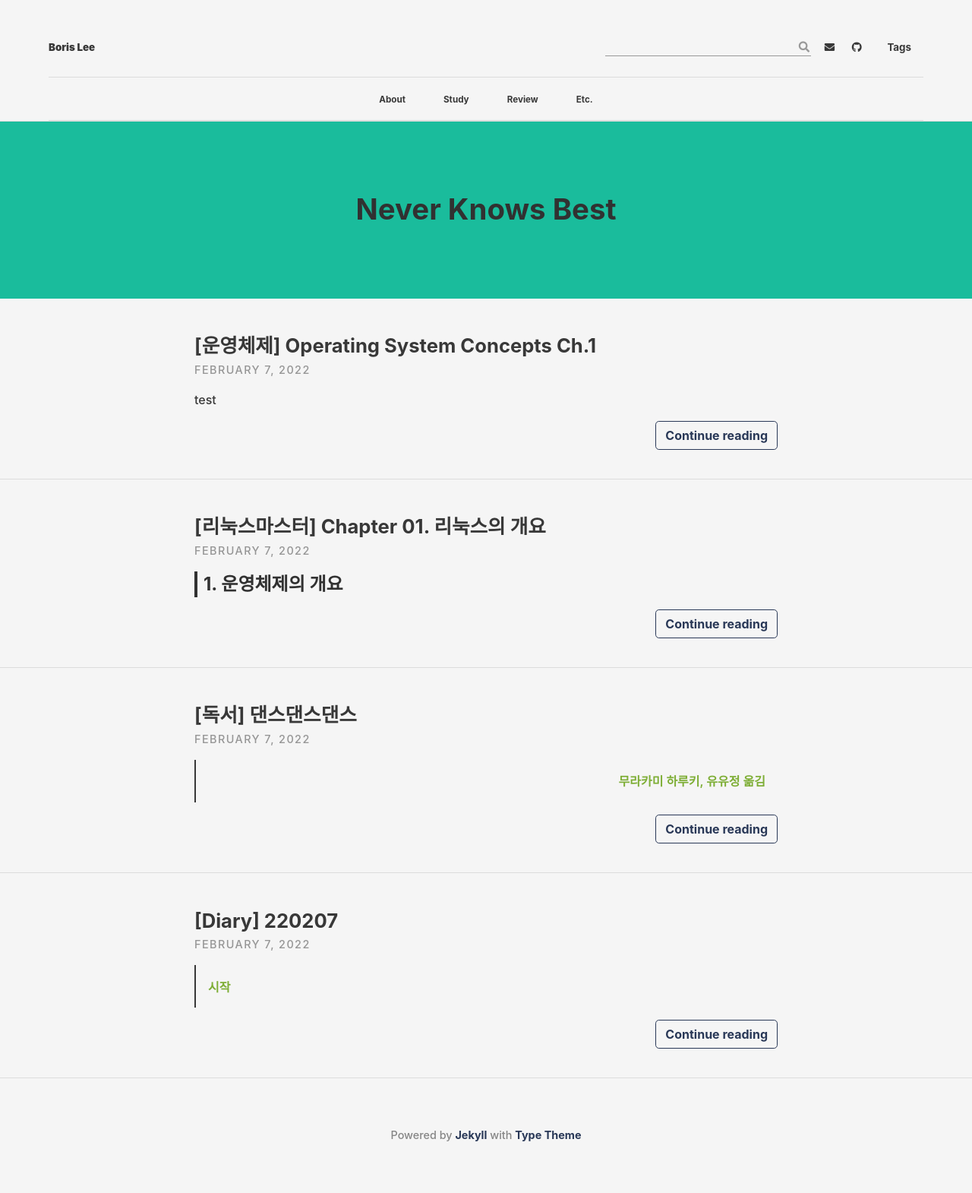
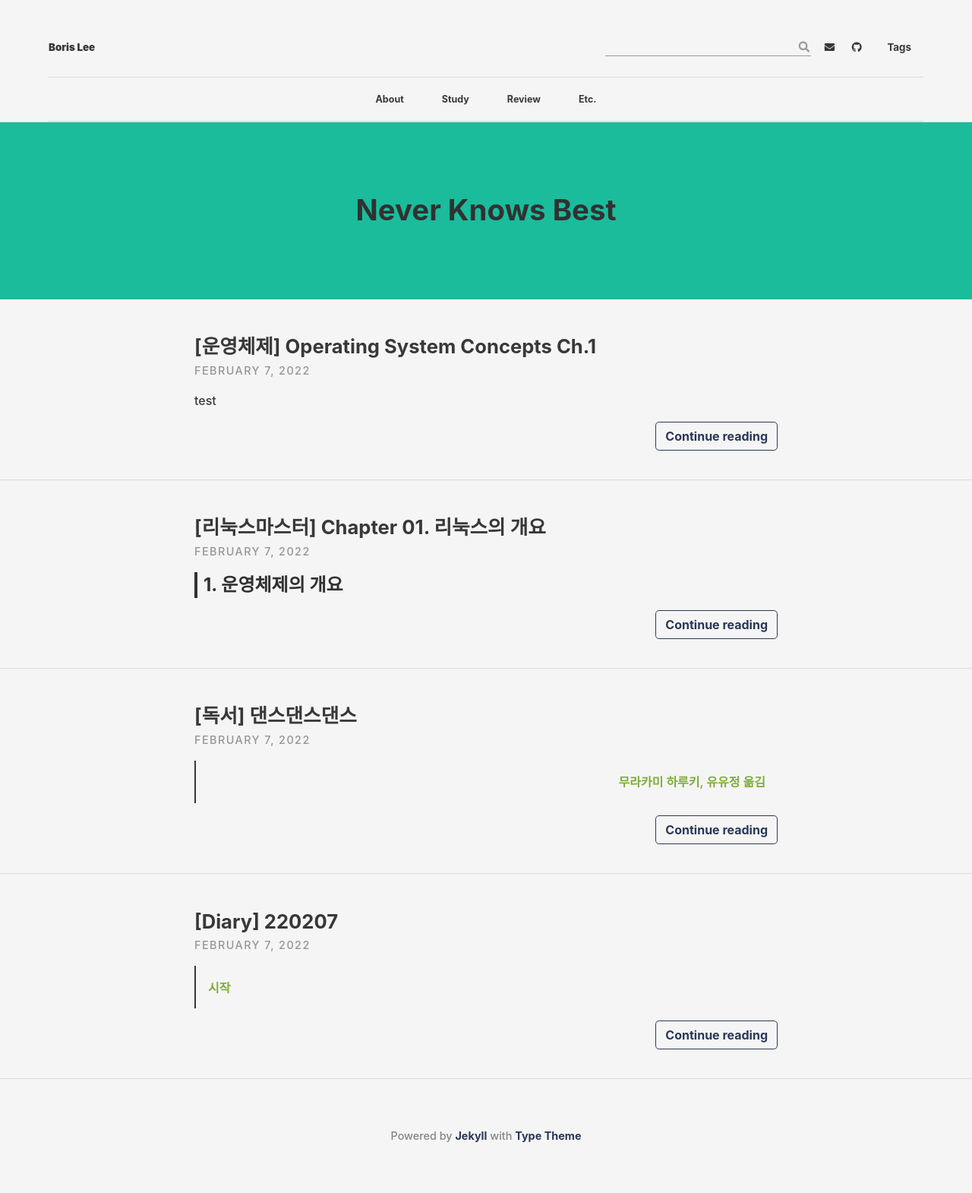
Before and after one commit to borisleevin/borisleevin.github.io, a Jekyll site: the page built from index.html, in a window 1280 px wide. Shown: the whole page at 76% size. Built offline with Jekyll 4.4.1, drawn with Linux system fonts in a browser that asks for light colours; nearby versions of some CDN libraries; some web fonts are replaced; the list of posts is cut into pages by our own code.

Commit message:
font bigger

```diff
--- a/_sass/includes/_header.scss
+++ b/_sass/includes/_header.scss
@@ -133,7 +133,7 @@
     border-top: 1px solid $border-color;
     border-bottom: 1px solid $border-color;
     margin: 0 auto;
-    font-size: 14px;
+    font-size: 15px;
     text-align: center;
     clear: left;
     display: inline-block;
@@ -226,7 +226,7 @@
   .site-category li ul a {
     display: block;
     height: 50px;
-    font-size: 12px;
+    font-size: 13px;
     font-style: normal;
     margin: 0px;
     padding: 0px 0px 0px 15px;
```
